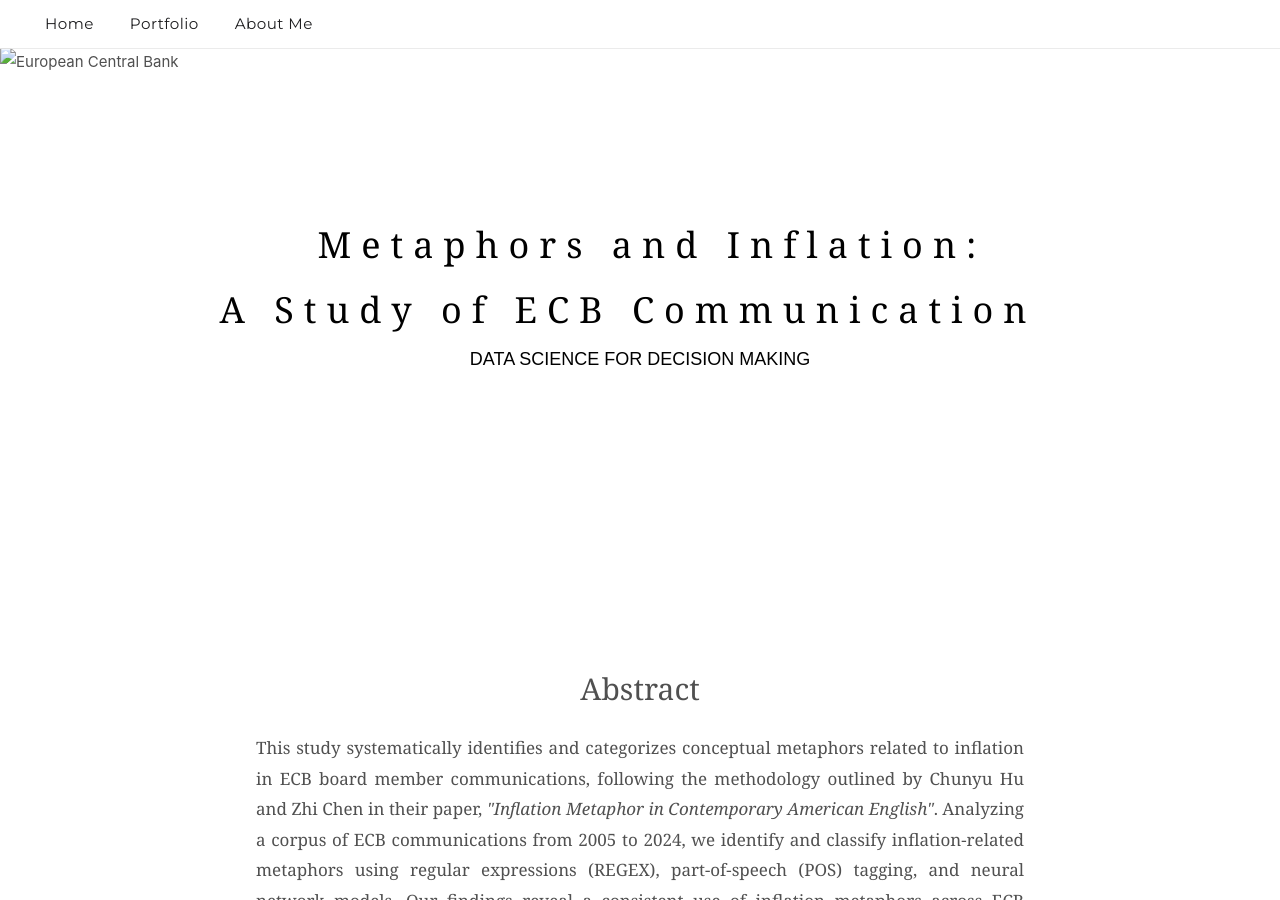
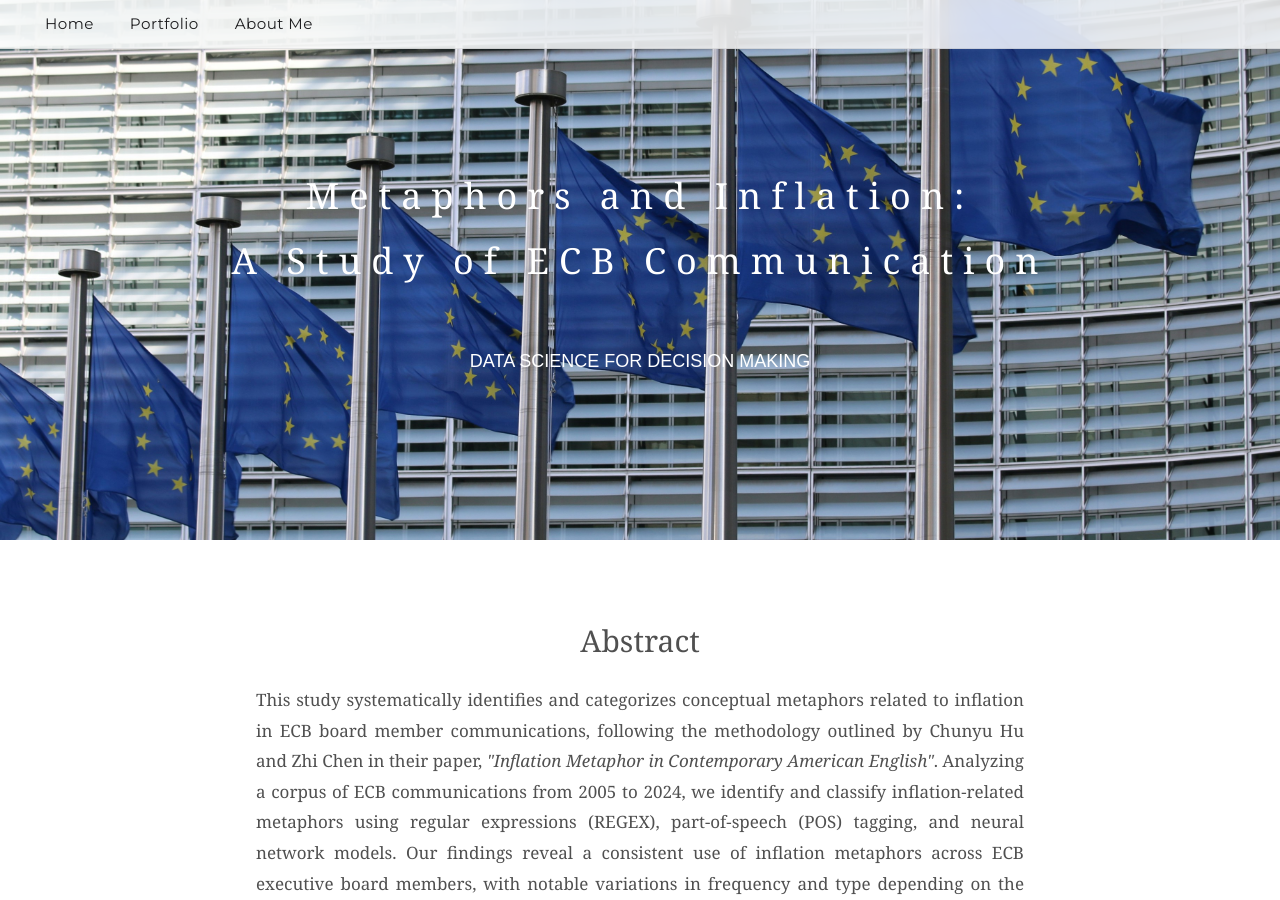
Before and after one commit to mtbrr26/MathieuBreier.github.io, a Jekyll site: the page projects/ecb-metaphors/index.html, which Jekyll copies as it is, in a window 1280 px wide and 900 px high. Built offline with Jekyll 4.4.1, drawn with Linux system fonts in a browser that asks for light colours.

Commit message:
Refactor code structure for improved readability and maintainability
Co-authored-by: Copilot <copilot@github.com>

```diff
--- a/projects/ecb-metaphors/index.html
+++ b/projects/ecb-metaphors/index.html
@@ -60,12 +60,11 @@
     </nav>
 
     <!-- Hero Image -->
-    <div class="w3-display-container" id="home">
-      <img src="./images/background_image.png" alt="European Central Bank" style="width: 100vw; height: 60vh; object-fit: contain; background: #fff;">
+    <div class="w3-display-container" id="home" style="display:flex;justify-content:center;align-items:center;height:60vh;background:url('./images/europe_flag.jpg') center/cover no-repeat;">
         <div class="w3-display-middle" style="white-space:nowrap; text-align: center; font-family: Georgia, serif">
-            <span class="w3-center w3-padding-large w3-xxlarge w3-wide w3-animate-opacity w3-text-black" style="text-shadow: 1px 1px 3px rgba(255,255,255,0.8);">Metaphors and Inflation:<br> A Study of ECB Communication</span>
+            <span class="w3-center w3-padding-large w3-xxlarge w3-wide w3-animate-opacity" style="color:#fff;display:block;">Metaphors and Inflation:<br> A Study of ECB Communication</span>
             <br>
-            <span class="w3-center w3-padding-large w3-large w3-animate-opacity w3-text-black" style="font-family: avenir next,avenir,sans-serif;">DATA SCIENCE FOR DECISION MAKING</span>
+            <span class="w3-center w3-padding-large w3-large w3-animate-opacity" style="color:#fff;font-family: avenir next,avenir,sans-serif;display:block;">DATA SCIENCE FOR DECISION MAKING</span>
         </div>
     </div>
 
@@ -281,7 +280,7 @@
   <!-- Figure 2: Confusion Matrix -->
       <div style="text-align: center;">
         <caption"><b>Figure 2</b> - Confusion Matrix of Majority Vote</caption>
-        <img src="./images/confusion_matrix.png" alt="Confusion Matrix of Majority Vote" style="width: 45vw; height: 55vh; display: block; margin: 0 auto;" />
+        <img src="./images/confusion_matrix.png" alt="Confusion Matrix of Majority Vote" style="width: 45vw; height: 60vh; display: block; margin: 0 auto;" />
       </div>
 
   <p class="paragraph" style="text-align: justify;">
--- a/projects/nlp-sentiment/index.html
+++ b/projects/nlp-sentiment/index.html
@@ -67,7 +67,7 @@
     </nav>
 
     <!-- Hero -->
-    <div class="w3-display-container" id="home" style="display:flex;justify-content:center;align-items:center;height:55vh;background:linear-gradient(rgba(26,34,44,0.3),rgba(26,34,44,0.3)),url('../../assets/img/cruise_ship.jpg') center/cover no-repeat;">
+    <div class="w3-display-container" id="home" style="display:flex;justify-content:center;align-items:center;height:55vh;background:linear-gradient(rgba(26,34,44,0.3),rgba(26,34,44,0.3)),url('./images/cruise.jpg') center/cover no-repeat;">
         <div class="w3-display-middle" style="white-space:nowrap;text-align:center;font-family:Georgia,serif;padding:20px;">
             <span class="w3-center w3-padding-large w3-xxlarge w3-wide w3-animate-opacity" style="color:#fff;display:block;">
                 Sentiment Analysis of Earnings Call Transcripts
```
Also changed, not shown: assets/img/inflation_fire.jpeg (added), projects/ecb-metaphors/images/europe_flag.jpg (added), projects/nlp-sentiment/images/cruise.jpg (added).
